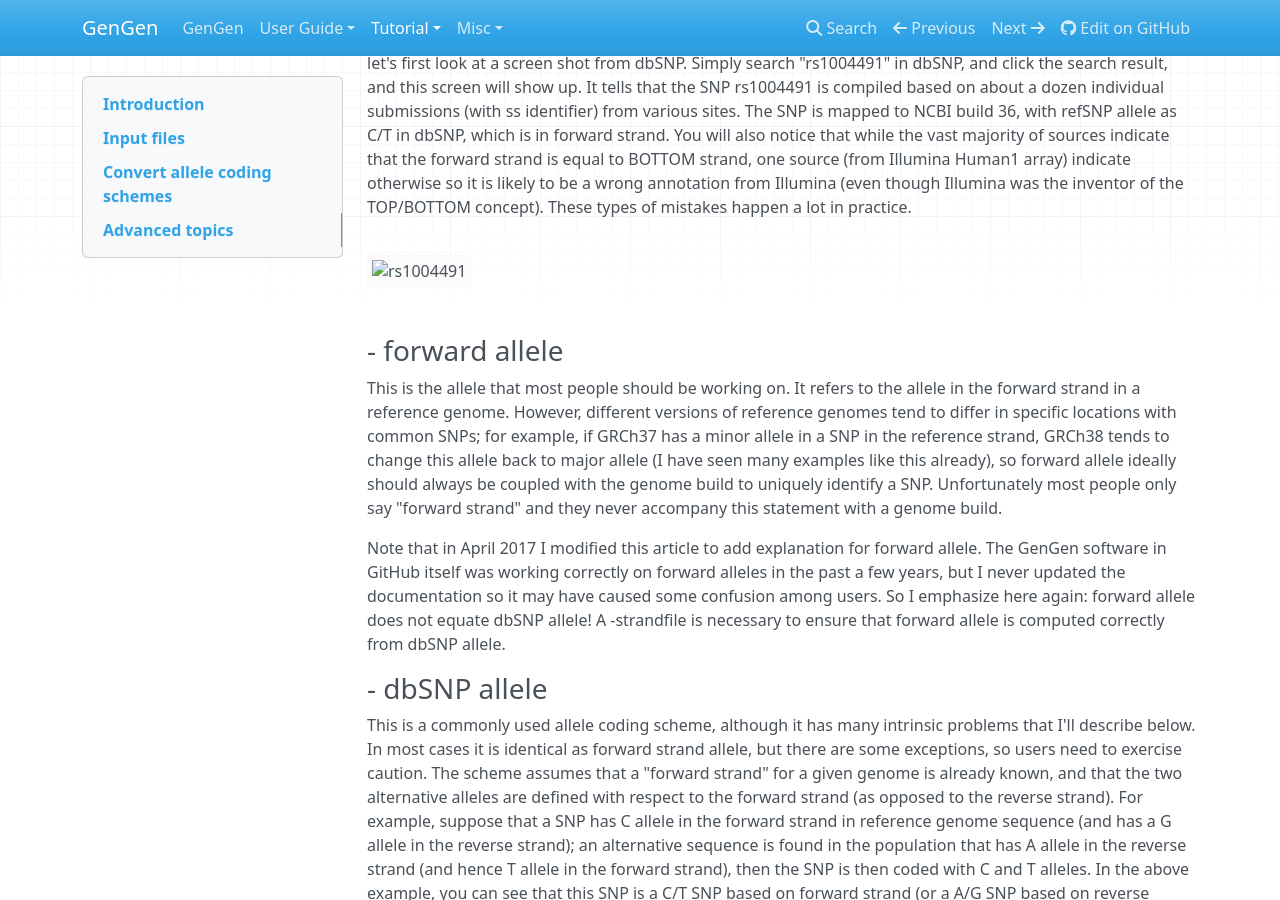
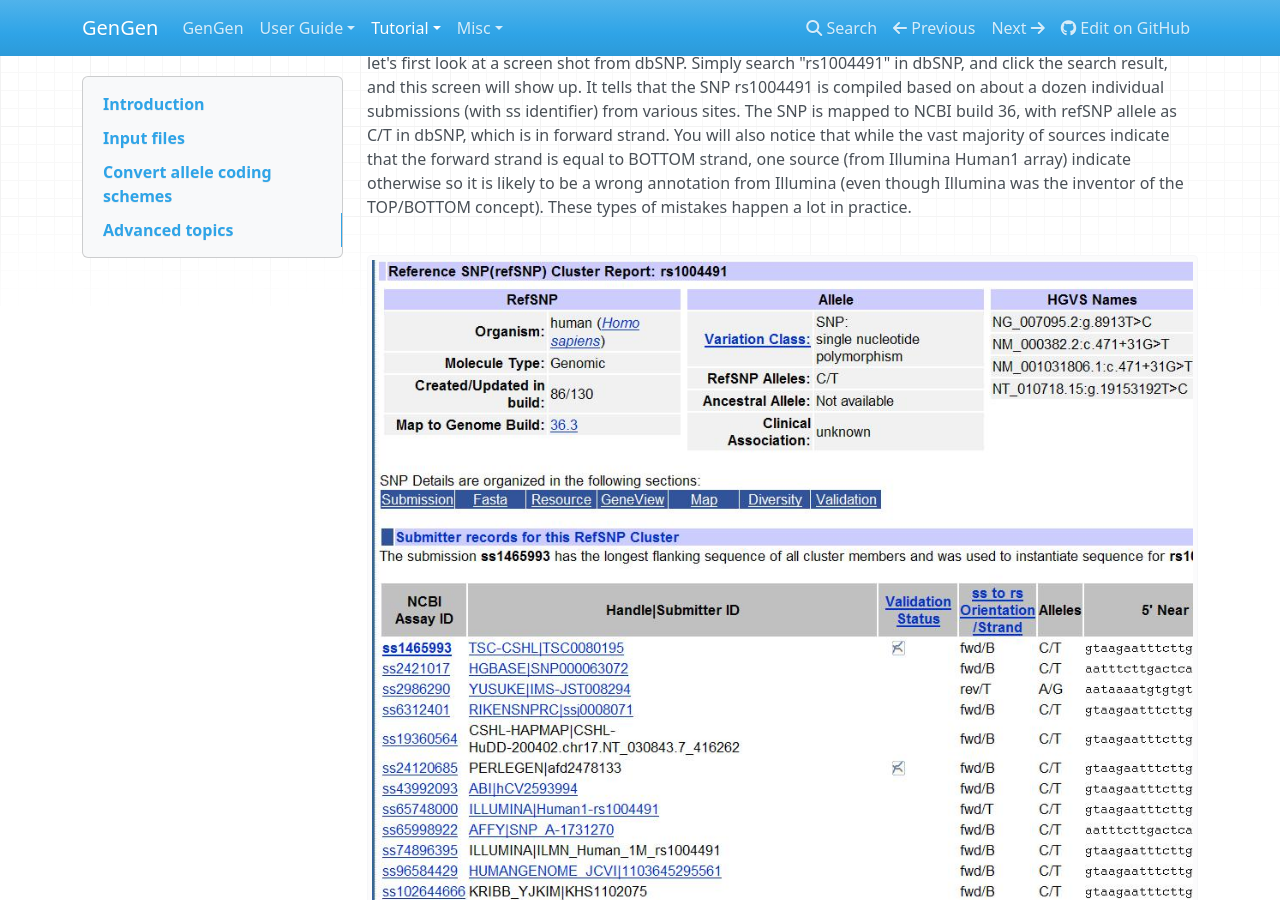
Before and after one commit to WGLab/GenGen, an MkDocs documentation site: the page built from docs/tutorial/coding.md, in a window 1280 px wide and 900 px high, scrolled down 327 px. Built offline with MkDocs 1.6.1, drawn with Linux system fonts in a browser that asks for light colours; nearby versions of some CDN libraries; old or Windows-style settings are respelled for this version of MkDocs.

Commit message:
Update coding.md

```diff
--- a/docs/tutorial/coding.md
+++ b/docs/tutorial/coding.md
@@ -4,7 +4,7 @@ In genetic association analysis, allele coding discordance is one commonly encou
 
 Below I briefly describe several commonly used allele coding schemes. To make things easier to understand, let's first look at a screen shot from dbSNP. Simply search "rs1004491" in dbSNP, and click the search result, and this screen will show up. It tells that the SNP rs1004491 is compiled based on about a dozen individual submissions (with ss identifier) from various sites. The SNP is mapped to NCBI build 36, with refSNP allele as C/T in dbSNP, which is in forward strand. You will also notice that while the vast majority of sources indicate that the forward strand is equal to BOTTOM strand, one source (from Illumina Human1 array) indicate otherwise so it is likely to be a wrong annotation from Illumina (even though Illumina was the inventor of the TOP/BOTTOM concept). These types of mistakes happen a lot in practice.
 
-![rs1004491](/docs/img/rs1004491.jpg)
+![rs1004491](../img/rs1004491.jpg)
 
 ### - forward allele
 
```
